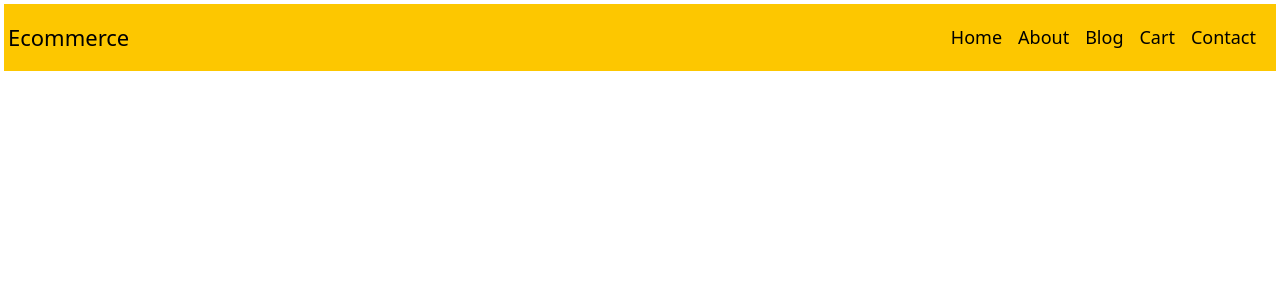
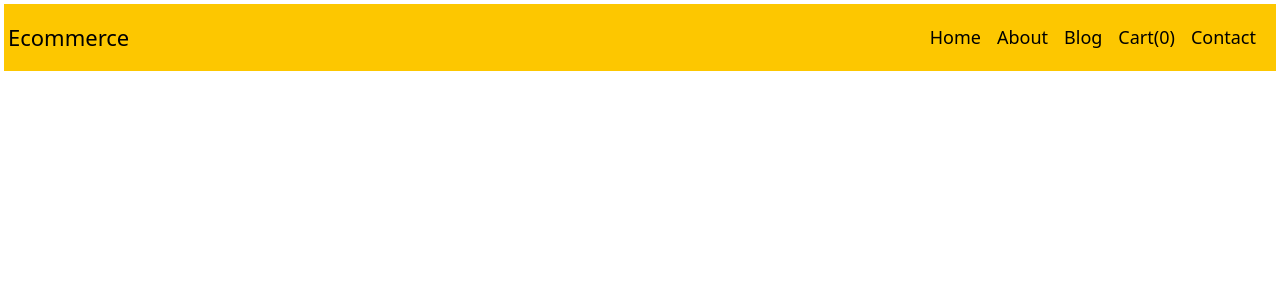
Before and after one commit to Deepesh-suiwal/Ecommerce, a React (Vite) app in the folder vite-project/: page /cart in a window 1280 px wide. Shown: the top 300 px of the page. Built offline with nearby package versions, Linux system fonts and the light colour scheme.

Commit message:
add cartLength

```diff
--- a/vite-project/src/component/Displaydata.jsx
+++ b/vite-project/src/component/Displaydata.jsx
@@ -4,14 +4,20 @@ import { useLocation } from "react-router-dom";
 import { cartContext } from "../Home";
 
 function Displaydata() {
-  const {cartBuy,setCartBuy}=useContext(cartContext)
+  const { cartBuy, setCartBuy } = useContext(cartContext);
 
   const location = useLocation();
 
   const { product } = location.state;
 
-  function addToCart(product){
-    setCartBuy([...cartBuy,product])
+  function addToCart(product) {
+    const productExists = cartBuy.some((item) => item.id === product.id);
+
+    if (productExists) {
+      alert("This product is already in the cart!");
+    } else {
+      setCartBuy([...cartBuy, product]);
+    }
   }
   console.log(cartBuy);
 
--- a/vite-project/src/component/Header.jsx
+++ b/vite-project/src/component/Header.jsx
@@ -1,19 +1,33 @@
-import { Link } from "react-router-dom"
+import { useContext } from "react";
+import { Link } from "react-router-dom";
+import { cartContext } from "../Home";
 function Header() {
+  const { cartBuy } = useContext(cartContext);
   return (
     <>
-    <header className="flex items-center justify-between p-1 m-1 bg-yellow-400 text-black font-[500]">
+      <header className="flex items-center justify-between p-1 m-1 bg-yellow-400 text-black font-[500]">
         <h2 className="text-[22px]">Ecommerce</h2>
         <ul className="flex items-center justify-between p-1 m-1 text-[18px]">
-            <li className="p-2"><Link to="/">Home</Link></li>
-            <li className="p-2"><Link to="/about">About</Link></li>
-            <li className="p-2"><Link to="/blog">Blog</Link></li>
-            <li className="p-2"><Link to="/cart">Cart</Link></li>
-            <li className="p-2"><Link to="/contact">Contact</Link></li>
+          <li className="p-2">
+            <Link to="/">Home</Link>
+          </li>
+          <li className="p-2">
+            <Link to="/about">About</Link>
+          </li>
+          <li className="p-2">
+            <Link to="/blog">Blog</Link>
+          </li>
+          <li className="p-2">
+            <Link to="/cart">Cart</Link>
+            <span>({cartBuy.length})</span>
+          </li>
+          <li className="p-2">
+            <Link to="/contact">Contact</Link>
+          </li>
         </ul>
-    </header>
+      </header>
     </>
-  )
+  );
 }
 
-export default Header
+export default Header;
--- a/vite-project/src/component/Product.jsx
+++ b/vite-project/src/component/Product.jsx
@@ -7,7 +7,13 @@ function Product({ product }) {
   const navigate = useNavigate();
 
   function handleAddToCart(product) {
-    setCartBuy([...cartBuy, product]);
+    const productExists = cartBuy.some((item) => item.id === product.id);
+
+    if (productExists) {
+      alert("This product is already in the cart!");
+    } else {
+      setCartBuy([...cartBuy, product]);
+    }
   }
 
   function shortTitle(title) {
```
